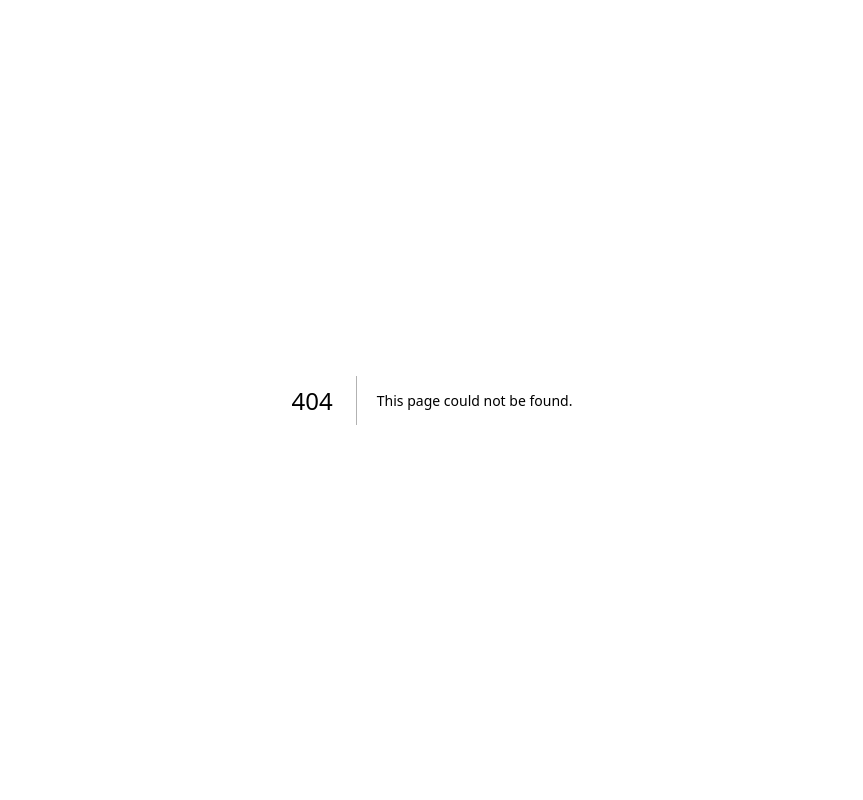
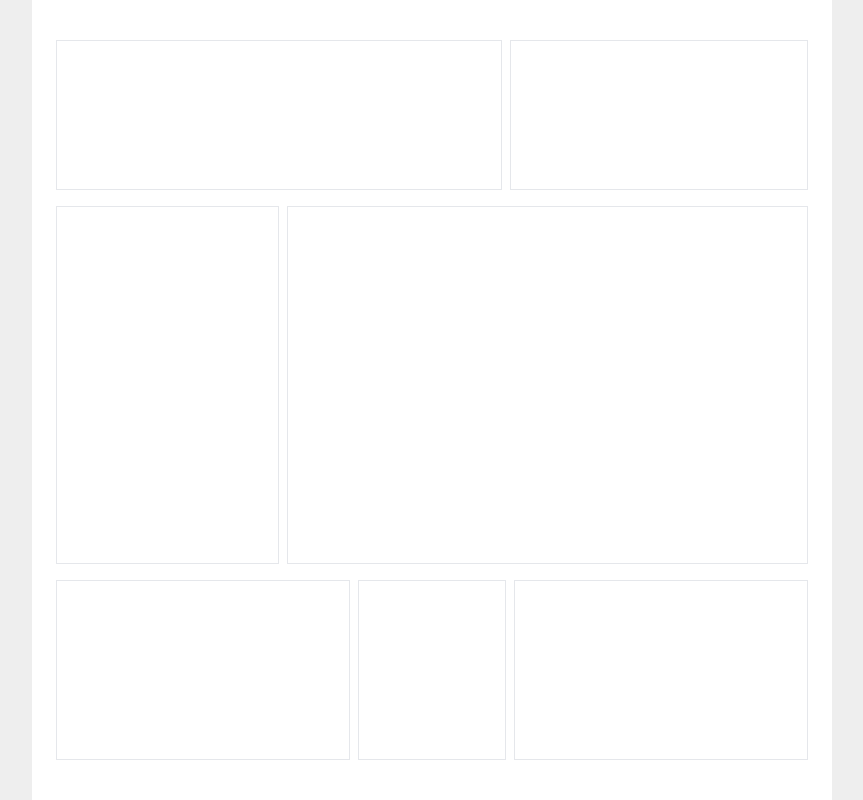
Before and after one commit to utakatano/web-interaction-prototype, a Next.js app: page /comic in a window 1280 px wide. Before the commit this address had no page. Shown: the whole page, without its empty margins (208-1071 px from the left). Built offline with nearby package versions, Linux system fonts and the light colour scheme.

Commit message:
feat: add comic contents

```diff
--- /dev/null
+++ b/app/comic/page.tsx
@@ -0,0 +1,11 @@
+import { Comic } from "@/features/routes/comic/components/Comic";
+
+export default function ComicPage() {
+  return (
+    <div className="bg-[#eee]">
+      <div className="max-w-[800px] mx-auto h-[100svh] bg-white">
+        <Comic />
+      </div>
+    </div>
+  )
+}
--- /dev/null
+++ b/features/routes/comic/components/Comic.tsx
@@ -0,0 +1,29 @@
+export const Comic = () => {
+  return (
+    <div className="flex flex-col gap-4 py-10 px-6 h-full">
+      <div className="flex gap-2 h-[150px]">
+        <div className="flex justify-center items-center w-[40%] border order-2 cursor-pointer overflow-hidden group">
+          <span className="opacity-0 text-[30px] group-active:opacity-100 group-active:text-[200px] transition-all">
+            👊
+          </span>
+        </div>
+        <div className="flex justify-center items-center w-[60%] border order-1 cursor-pointer group">
+          <span className="relative opacity-0 text-[30px] group-active:opacity-100 group-active:text-[140px] group-active:rotate-[360deg] transition-all duration-1000">
+            😵‍💫
+          </span>
+        </div>
+      </div>
+
+      <div className="flex gap-2 flex-1">
+        <div className="w-[70%] border order-2"></div>
+        <div className="w-[30%] border order-1"></div>
+      </div>
+
+      <div className="flex gap-2 h-[180px]">
+        <div className="w-[40%] border order-3"></div>
+        <div className="w-[20%] border order-2"></div>
+        <div className="w-[40%] border order-1"></div>
+      </div>
+    </div>
+  );
+};
```
